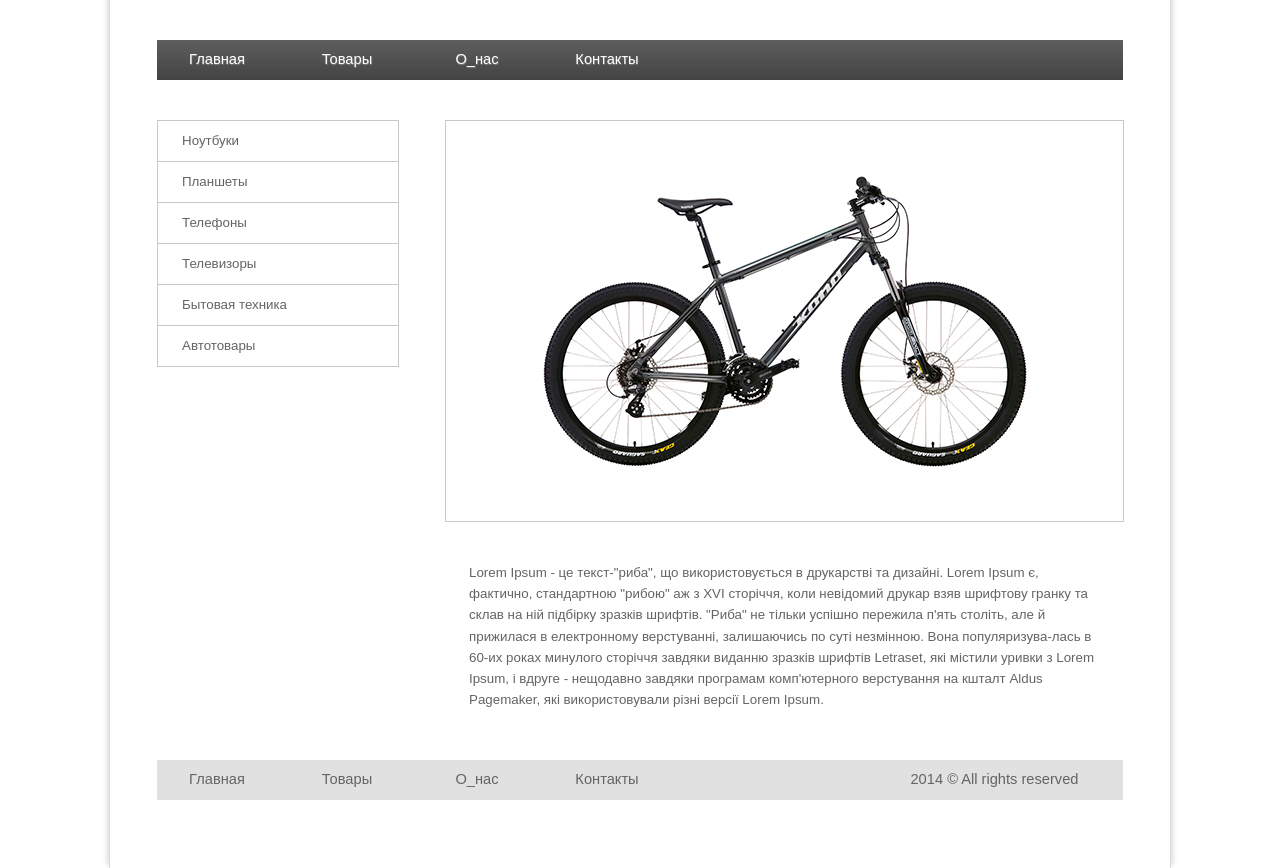
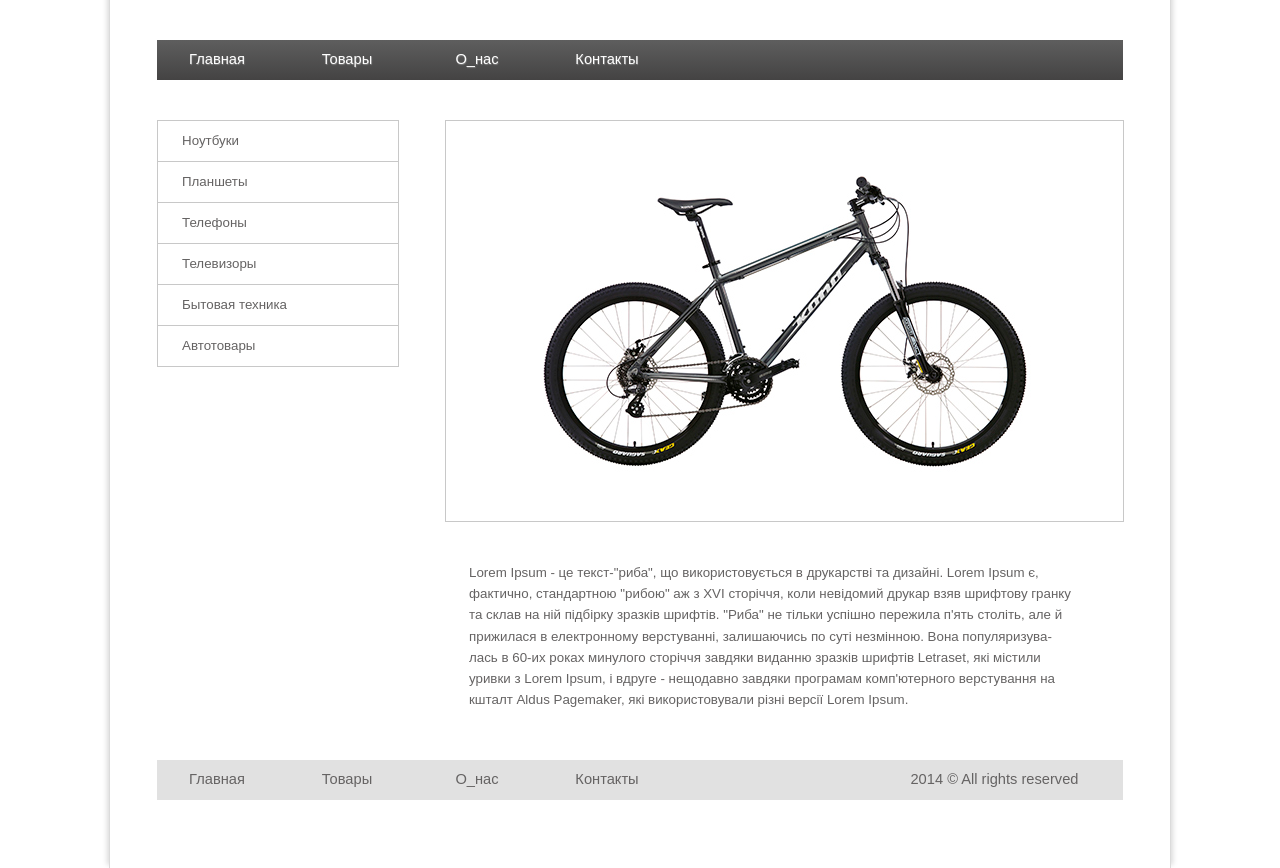
Before and after one commit to ttetyana/ttetyana.github.io, a plain HTML site: page Task3/index.html in a window 1280 px wide. Shown: the part 84-952 px from the top of the page. Drawn offline with Linux system fonts and the light colour scheme.

Commit message:
Update style.css

```diff
--- a/Task3/css/style.css
+++ b/Task3/css/style.css
@@ -105,6 +105,7 @@ div {
 
 p {
     display: block;
+    width: 602px;
     padding: 40px 24px;
     font-size: 13.33px;
     line-height: 1.6;
```
